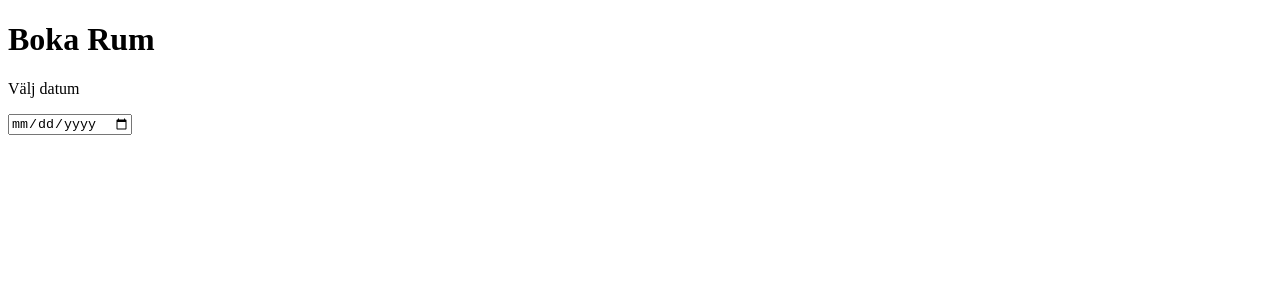
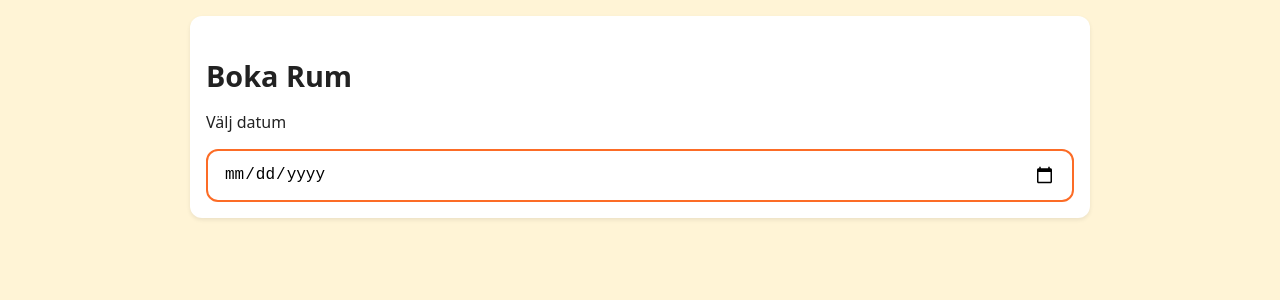
Before and after one commit to jimmybookkyh-crypto/fe25TSGrupp2Projekt, a React (Vite) app: page / in a window 1280 px wide. Shown: the top 300 px of the page. Built offline with nearby package versions, Linux system fonts and the light colour scheme.

Commit message:
Style Css and classname

```diff
--- a/src/App.tsx
+++ b/src/App.tsx
@@ -1,4 +1,5 @@
 import { Outlet } from "react-router";
+import "./index.css";
 
 export default function App() {
   return <>
--- a/src/index.css
+++ b/src/index.css
@@ -0,0 +1,283 @@
+:root {
+  --burnt-orange: #fc6c26;
+  --vanilla: #fff4d6;
+  --white: #ffffff;
+  --text-dark: #222;
+  --text-light: #fff;
+
+  --radius-s: 6px;
+  --radius-m: 12px;
+
+  --space-xs: 0.25rem;
+  --space-s: 0.5rem;
+  --space-m: 1rem;
+  --space-l: 2rem;
+
+  --font-base: system-ui, -apple-system, "Segoe UI", sans-serif;
+}
+
+/* Global */
+body {
+  margin: 0;
+  padding: 0;
+  background-color: var(--vanilla);
+  font-family: var(--font-base);
+  color: var(--text-dark);
+}
+
+main {
+  padding: var(--space-m);
+}
+
+ul {
+  list-style: none;
+  padding: 0;
+  margin: 0;
+}
+
+/* Header */
+header {
+  background-color: var(--burnt-orange);
+  color: var(--text-light);
+  padding: var(--space-m);
+  display: flex;
+  justify-content: space-between;
+  align-items: center;
+}
+
+header h1 {
+  margin: 0;
+  font-size: 1.6rem;
+}
+
+header .back-btn {
+  background: transparent;
+  border: 2px solid var(--white);
+  color: var(--white);
+  padding: var(--space-s) var(--space-m);
+  border-radius: var(--radius-s);
+  font-weight: 600;
+  cursor: pointer;
+}
+
+/* Headings */
+h1 {
+  font-size: 1.8rem;
+  margin-bottom: var(--space-m);
+}
+
+h2 {
+  font-size: 1.4rem;
+  margin-bottom: var(--space-s);
+}
+
+h3 {
+  font-size: 1.2rem;
+  margin-bottom: var(--space-s);
+}
+
+/* Sections */
+section,
+.hero,
+.Rooms,
+.BookingDetails,
+.BokningsbekrÃ¤ftelse {
+  background-color: var(--white);
+  padding: var(--space-m);
+  border-radius: var(--radius-m);
+  box-shadow: 0 2px 4px rgba(0, 0, 0, 0.08);
+  margin-bottom: var(--space-m);
+}
+
+/* Buttons */
+button {
+  padding: 0.8rem 1.2rem;
+  background-color: var(--burnt-orange);
+  color: var(--text-light);
+  border: none;
+  border-radius: var(--radius-s);
+  font-weight: 600;
+  cursor: pointer;
+}
+
+button[disabled] {
+  opacity: 0.5;
+  cursor: not-allowed;
+}
+
+/*  Start */
+.date-picker section {
+  display: flex;
+  flex-direction: column;
+  gap: var(--space-s);
+}
+
+.date-picker input[type="date"] {
+  padding: 0.8rem 1rem;
+  border: 2px solid var(--burnt-orange);
+  border-radius: var(--radius-m);
+  background-color: var(--white);
+  font-size: 1rem;
+  width: 100%;
+  box-sizing: border-box;
+}
+
+input[type="date"]::-webkit-calendar-picker-indicator {
+  width: 1.2rem;
+  height: 1.2rem;
+  cursor: pointer;
+}
+
+/* Rooms (resource list) */
+.Rooms {
+  display: grid;
+  gap: var(--space-m);
+  grid-template-columns: 1fr;
+}
+
+.Rooms li {
+  margin: 0;
+  padding: 0;
+}
+
+.Rooms li button {
+  background-color: var(--burnt-orange);
+  color: var(--white);
+  padding: var(--space-m);
+  border-radius: var(--radius-m);
+  text-align: left;
+  display: flex;
+  flex-direction: column;
+  gap: var(--space-xs);
+  box-shadow: 0 2px 4px rgba(0, 0, 0, 0.08);
+}
+
+/* Resource Details */
+.time-list {
+  display: flex;
+  flex-direction: column;
+  gap: 1.4rem;
+  margin-top: 1rem;
+}
+
+.time-slots {
+  display: flex;
+  gap: 0.6rem;
+  /* stort mellanrum */
+  margin-top: 0.5rem;
+}
+
+.time-slot {
+  display: block;
+  width: 100%;
+  padding: 1rem 1.2rem;
+  border: 2px solid var(--burnt-orange);
+  border-radius: var(--radius-m);
+  background-color: var(--white);
+  color: var(--text-dark);
+  font-weight: 600;
+  text-align: center;
+  cursor: pointer;
+  transition: 0.2s ease;
+}
+
+/* selected time */
+.time-slot.selected {
+  background-color: var(--burnt-orange);
+  color: var(--white);
+  border-color: var(--burnt-orange);
+}
+
+/* Hover-effect */
+.time-slot:hover {
+  background-color: #ffe6cc;
+}
+
+/* Booking page*/
+.BookingPage form {
+  background-color: var(--white);
+  padding: var(--space-m);
+  border-radius: var(--radius-m);
+  box-shadow: 0 2px 4px rgba(0, 0, 0, 0.08);
+  display: flex;
+  flex-direction: column;
+  gap: var(--space-m);
+}
+
+.BookingPage input[type="email"] {
+  padding: 0.8rem 1rem;
+  border: 2px solid var(--burnt-orange);
+  border-radius: var(--radius-m);
+  background-color: var(--white);
+}
+
+/* Confirm Booking Section (booking page) */
+.confirm-booking-section {
+  display: flex;
+  flex-direction: column;
+  gap: var(--space-m);
+  padding: var(--space-l);
+  margin-top: var(--space-m);
+}
+
+.confirm-booking-section input[type="email"] {
+  padding: 1rem;
+  border: 2px solid var(--burnt-orange);
+  border-radius: var(--radius-m);
+  background-color: var(--white);
+}
+
+/* Booking Confirmation Page */
+.BookingConfirmationPage {
+  display: flex;
+  flex-direction: column;
+  gap: var(--space-l);
+}
+
+.BookingConfirmationPage .confirmation-details {
+  background-color: var(--white);
+  padding: var(--space-m);
+  border-radius: var(--radius-m);
+  box-shadow: 0 2px 4px rgba(0, 0, 0, 0.08);
+  display: flex;
+  flex-direction: column;
+  gap: var(--space-s);
+}
+
+.cancel-button {
+  width: 100%;
+  padding: 0.8rem 1rem;
+  background-color: var(--burnt-orange);
+  color: var(--white);
+  border-radius: var(--radius-m);
+  font-weight: 600;
+}
+
+/* RESPONSIVE DESIGN */
+@media (min-width: 768px) {
+  main {
+    max-width: 900px;
+    margin: 0 auto;
+  }
+
+  .Rooms {
+    grid-template-columns: repeat(2, 1fr);
+  }
+
+    .time-list {
+      display: grid;
+      grid-template-columns: repeat(2, 1fr);
+      gap: 1.4rem;
+    }
+}
+
+@media (min-width: 1100px) {
+  .Rooms {
+    grid-template-columns: repeat(3, 1fr);
+  }
+  .time-slots {
+    flex-wrap: wrap;
+    display: grid;
+    grid-template-columns: repeat(3, 1fr);
+  }
+}
--- a/src/pages/Booking.tsx
+++ b/src/pages/Booking.tsx
@@ -48,8 +48,9 @@ export default function Booking() {
   }
   return (
     <div>
+      <section className="hero">
       <h1>Boknings detaljer</h1>
-
+      </section>
       <section className="BookingDetails">
         <h2>Rummets namn: {room.name}</h2>
         <p>Datum: {date}</p>
--- a/src/pages/ResourceDetails.tsx
+++ b/src/pages/ResourceDetails.tsx
@@ -43,6 +43,9 @@ export default function ResourceDetails() {
 
   return (
     <div>
+      <section className="hero">
+        <h1>Rumdetaljer</h1>
+      </section>
       <section>
         <h2>{room.name}</h2>
         <p>Datum: {date}</p>
@@ -52,7 +55,7 @@ export default function ResourceDetails() {
 
       <section>
         <h2>Lediga tider</h2>
-        <section>
+        <section className="time-list">
           {allSlots.map((startTime) => {
             const hour = Number(startTime.slice(0, 2))
             const endTime = `${String(hour + 1).padStart(2, "0")}:00`;
@@ -67,6 +70,7 @@ export default function ResourceDetails() {
               <button
                 key={startTime}
                 type="button"
+                className={`time-slot ${selected ? "selected" : ""}`}
                 onClick={() => toggleSlot(startTime)}
                 aria-pressed={selected}>
                 {startTime} - {endTime}
--- a/src/pages/ResourceList.tsx
+++ b/src/pages/ResourceList.tsx
@@ -24,7 +24,7 @@ export default function ResourceList() {
 
   return (
     <div>
-      <section className="Lediga rum">
+      <section className="hero">
         <h1>Lediga rum</h1>
         <p>Datum: {date}</p>
 
--- a/src/pages/Start.tsx
+++ b/src/pages/Start.tsx
@@ -1,5 +1,6 @@
 import { useState } from "react";
 import { useNavigate } from "react-router";
+//import "./index.css";
 
 export default function Start() {
   const [date, setDate] = useState("");
@@ -16,9 +17,11 @@ export default function Start() {
 
   return (
     <div>
+      <section className="date-picker">
       <h1>Boka Rum</h1>
       <p>Välj datum</p>
-      <input type="date" value={date} onChange={handleDateChange} />
+        <input type="date" value={date} onChange={handleDateChange} />
+        </section>
     </div>
   );
 }
```
